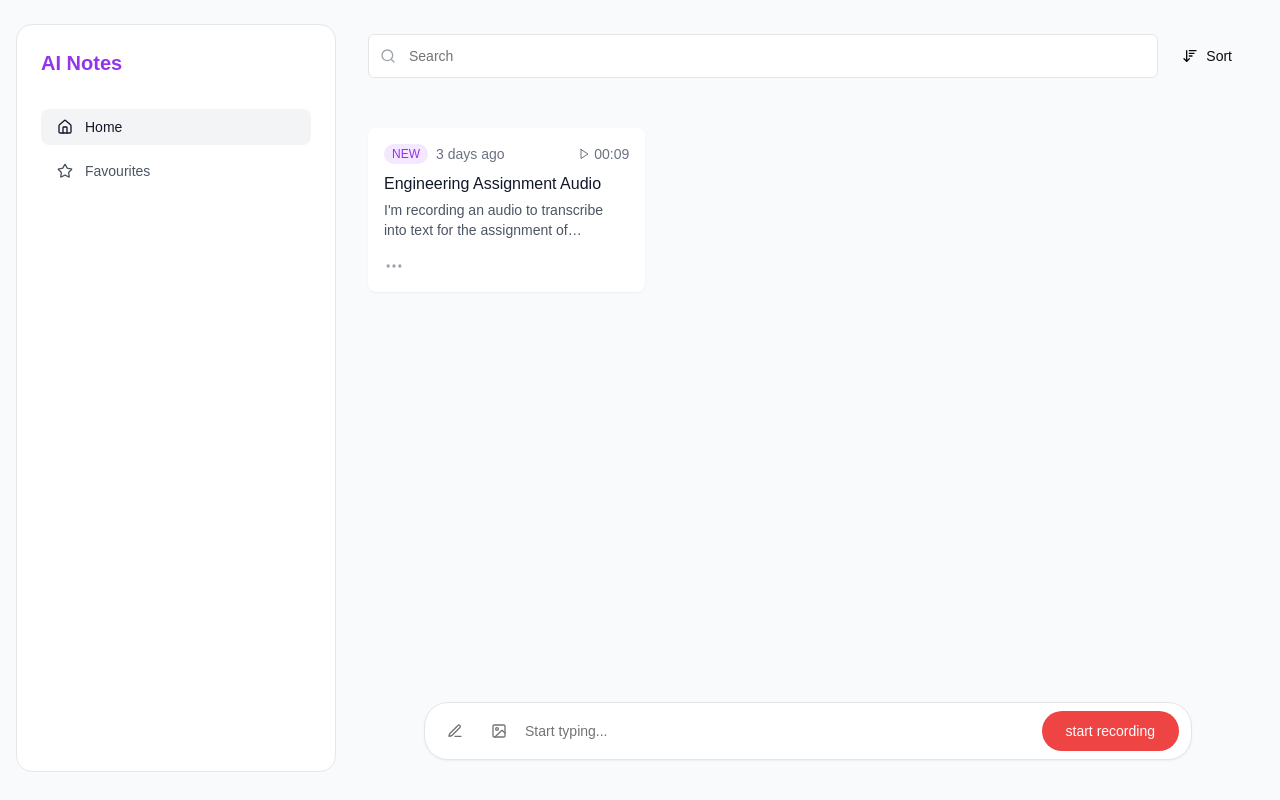
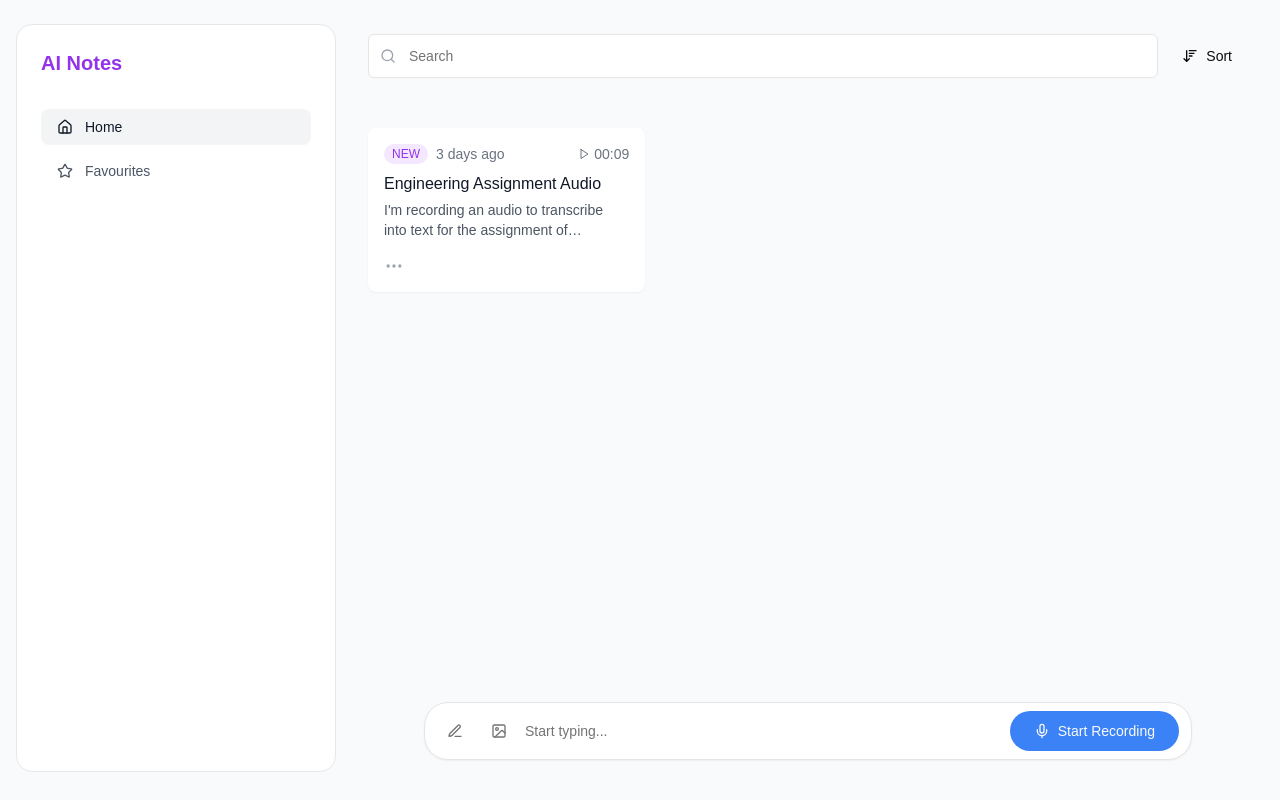
Before and after one commit to AdityaUmale/note-taking, a Next.js app: page /dashboard in a window 1280 px wide. Built offline with nearby package versions, Linux system fonts and the light colour scheme; sample sign-in values are in the browser's storage.

Commit message:
speech recog added

```diff
--- a/src/app/components/InputBar.tsx
+++ b/src/app/components/InputBar.tsx
@@ -1,9 +1,56 @@
-import { Button } from "@/components/ui/button"
-import { Card } from "@/components/ui/card"
-import { Input } from "@/components/ui/input"
-import { PenLine, ImageIcon } from "lucide-react"
+"use client";
+import { useState, useEffect } from "react";
+import { Button } from "@/components/ui/button";
+import { Card } from "@/components/ui/card";
+import { Input } from "@/components/ui/input";
+import { PenLine, ImageIcon, Mic, Square } from "lucide-react";
 
 export default function InputBar() {
+  const [isRecording, setIsRecording] = useState(false);
+  const [transcript, setTranscript] = useState("");
+  const [recognition, setRecognition] = useState<any>(null);
+
+  useEffect(() => {
+    if (typeof window !== "undefined") {
+      const SpeechRecognition = window.SpeechRecognition || window.webkitSpeechRecognition;
+      if (SpeechRecognition) {
+        const recognizer = new SpeechRecognition();
+        recognizer.continuous = true;
+        recognizer.interimResults = false;
+        recognizer.lang = "en-US";
+
+        recognizer.onresult = (event: any) => {
+          let current = "";
+          for (let i = event.resultIndex; i < event.results.length; i++) {
+            current += event.results[i][0].transcript;
+          }
+          setTranscript(prev => prev + current);
+        };
+
+        recognizer.onerror = (event: any) => {
+          console.error("Speech recognition error:", event.error);
+          setIsRecording(false);
+        };
+
+        recognizer.onend = () => {
+          setIsRecording(false);
+        };
+
+        setRecognition(recognizer);
+      }
+    }
+  }, []);
+
+  const toggleRecording = () => {
+    if (isRecording) {
+      recognition?.stop();
+    } else {
+      setTranscript(""); // Clear previous transcript
+      recognition?.start();
+    }
+    setIsRecording(!isRecording);
+  };
+
   return (
     <Card className="w-full max-w-3xl mx-auto rounded-3xl">
       <div className="flex items-center gap-2 p-2 px-3">
@@ -18,9 +65,30 @@ export default function InputBar() {
         <Input
           className="flex-1 border-none bg-transparent focus-visible:ring-0 focus-visible:ring-offset-0 px-0"
           placeholder="Start typing..."
+          value={transcript}
+          onChange={(e) => setTranscript(e.target.value)}
         />
-        <Button className="bg-red-500 hover:bg-red-600 text-white rounded-full px-6">start recording</Button>
+        <Button
+          className={`rounded-full px-6 gap-2 ${
+            isRecording
+              ? "bg-red-500 hover:bg-red-600"
+              : "bg-blue-500 hover:bg-blue-600"
+          }`}
+          onClick={toggleRecording}
+        >
+          {isRecording ? (
+            <>
+              <Square className="h-4 w-4" />
+              Stop Recording
+            </>
+          ) : (
+            <>
+              <Mic className="h-4 w-4" />
+              Start Recording
+            </>
+          )}
+        </Button>
       </div>
     </Card>
-  )
+  );
 }
```
